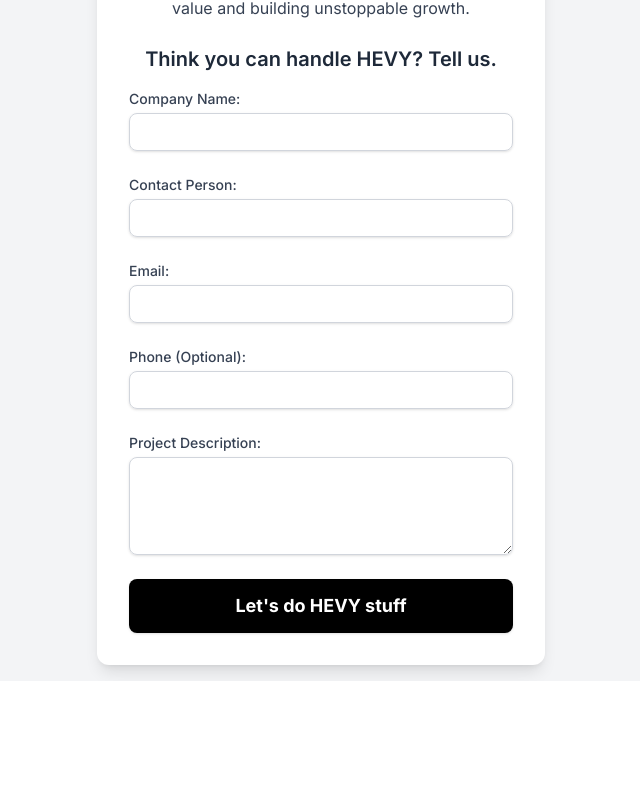
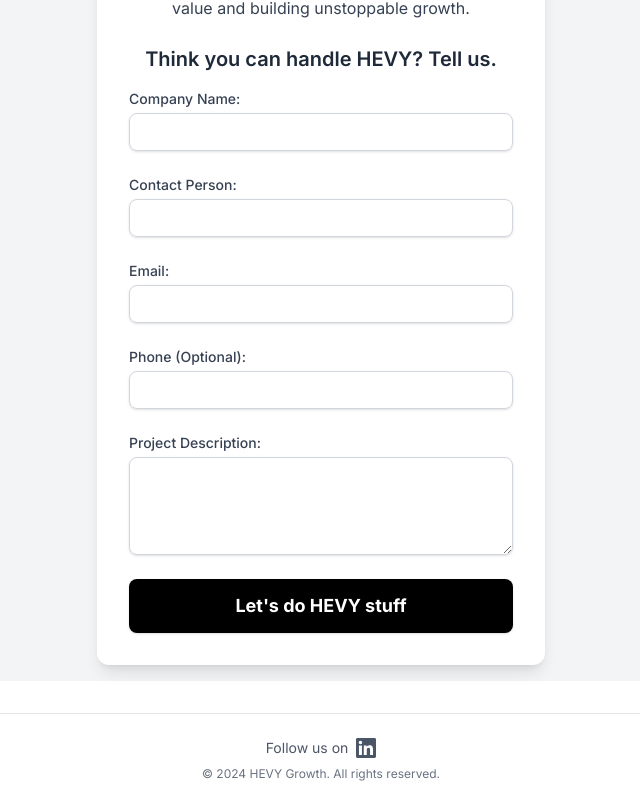
Before and after one commit to alelevycl/HEVY-page, a Next.js app: page / in a window 1280 px wide. Shown: the part 479-1285 px from the top of the page, without its empty margins (319-959 px from the left). Before the commit the page ends 1160 px from the top, so only its background shows below. Built offline with nearby package versions, Linux system fonts and the light colour scheme.

Commit message:
Implementación de Google Analytics, eventos personalizados, fixes de server/client, y limpieza de entorno. Proyecto listo para testing y despliegue.

```diff
--- a/src/app/components/BeHevyForm.tsx
+++ b/src/app/components/BeHevyForm.tsx
@@ -1,6 +1,7 @@
 import { useState, useRef } from 'react';
 import { useLanguage } from '../i18n/LanguageContext';
 import { translations } from '../i18n/translations';
+import { event as gaEvent } from "@/lib/gtag";
 
 export default function BeHevyForm() {
   const { language } = useLanguage();
@@ -98,6 +99,11 @@
     } finally {
       setIsSubmitting(false);
     }
+    gaEvent({
+      action: "submit_form",
+      category: "Form",
+      label: "BeHevy Application",
+    });
   };
 
   return (
--- a/src/app/components/ClientApplicationForm.tsx
+++ b/src/app/components/ClientApplicationForm.tsx
@@ -1,6 +1,7 @@
 import { useState } from 'react';
 import { useLanguage } from '../i18n/LanguageContext';
 import { translations } from '../i18n/translations';
+import { event as gaEvent } from "@/lib/gtag";
 
 export default function ClientApplicationForm() {
   const { language } = useLanguage();
@@ -56,6 +57,11 @@
     }
     setClientIsSubmitting(true);
     setClientFormMessage(t.sendingApplication);
+    gaEvent({
+      action: "submit_form",
+      category: "Form",
+      label: "Client Application",
+    });
     try {
       const response = await fetch('/api/client-inquiry', {
         method: 'POST',
--- /dev/null
+++ b/src/app/components/Footer.tsx
@@ -0,0 +1,43 @@
+"use client";
+
+import Link from 'next/link';
+import { useLanguage } from '../i18n/LanguageContext';
+import { translations } from '../i18n/translations';
+import { event as gaEvent } from "@/lib/gtag";
+
+export default function Footer() {
+  const { language } = useLanguage();
+  const t = translations[language];
+  return (
+    <footer className="bg-white border-t border-gray-200 py-6 mt-8">
+      <div className="max-w-md mx-auto px-4 text-center">
+        <div className="flex items-center justify-center space-x-2">
+          <span className="text-gray-600 text-sm">{t.followUs}</span>
+          <Link
+            href="https://www.linkedin.com/company/hevy-growth/"
+            target="_blank"
+            rel="noopener noreferrer"
+            className="inline-flex items-center text-gray-600 hover:text-gray-900 transition-colors duration-200"
+            onClick={() => gaEvent({
+              action: "click_linkedin",
+              category: "Social",
+              label: "Footer Linkedin"
+            })}
+          >
+            <svg
+              className="w-5 h-5"
+              fill="currentColor"
+              viewBox="0 0 24 24"
+              aria-hidden="true"
+            >
+              <path d="M20.447 20.452h-3.554v-5.569c0-1.328-.027-3.037-1.852-3.037-1.853 0-2.136 1.445-2.136 2.939v5.667H9.351V9h3.414v1.561h.046c.477-.9 1.637-1.85 3.37-1.85 3.601 0 4.267 2.37 4.267 5.455v6.286zM5.337 7.433c-1.144 0-2.063-.926-2.063-2.065 0-1.138.92-2.063 2.063-2.063 1.14 0 2.064.925 2.064 2.063 0 1.139-.925 2.065-2.064 2.065zm1.782 13.019H3.555V9h3.564v11.452zM22.225 0H1.771C.792 0 0 .774 0 1.729v20.542C0 23.227.792 24 1.771 24h20.451C23.2 24 24 23.227 24 22.271V1.729C24 .774 23.2 0 22.222 0h.003z"/>
+            </svg>
+          </Link>
+        </div>
+        <div className="mt-2 text-gray-500 text-xs">
+          {t.allRightsReserved}
+        </div>
+      </div>
+    </footer>
+  );
+}
--- a/src/app/i18n/translations.ts
+++ b/src/app/i18n/translations.ts
@@ -40,6 +40,8 @@
     language: 'Language',
     english: 'English',
     spanish: 'Español',
+    followUs: 'Follow us on',
+    allRightsReserved: '© 2024 HEVY Growth. All rights reserved.',
   },
   es: {
     weAreHevy: 'Somos HEVY',
@@ -82,5 +84,7 @@
     language: 'Idioma',
     english: 'Inglés',
     spanish: 'Español',
+    followUs: 'Síguenos en',
+    allRightsReserved: '© 2024 HEVY Growth. Todos los derechos reservados.',
   }
 };
--- a/src/app/layout.tsx
+++ b/src/app/layout.tsx
@@ -2,6 +2,8 @@
 import { Inter } from "next/font/google";
 import "./globals.css";
 import { LanguageProvider } from "./i18n/LanguageContext";
+import Footer from "./components/Footer";
+import Script from "next/script";
 
 const inter = Inter({ subsets: ["latin"] });
 
@@ -49,7 +51,24 @@
       <body className={inter.className}>
         <LanguageProvider>
           {children}
+          <Footer />
         </LanguageProvider>
+        {process.env.NODE_ENV === "production" && (
+          <>
+            <Script
+              src="https://www.googletagmanager.com/gtag/js?id=G-0KH5JDRCH8"
+              strategy="afterInteractive"
+            />
+            <Script id="gtag-init" strategy="afterInteractive">
+              {`
+                window.dataLayer = window.dataLayer || [];
+                function gtag(){dataLayer.push(arguments);}
+                gtag('js', new Date());
+                gtag('config', 'G-0KH5JDRCH8');
+              `}
+            </Script>
+          </>
+        )}
       </body>
     </html>
   );
--- a/src/app/page.tsx
+++ b/src/app/page.tsx
@@ -13,7 +13,8 @@
   const t = translations[language];
 
   return (
-    <div className="bg-gray-100 min-h-screen flex items-center justify-center p-4">
+    <div className="bg-gray-100 min-h-screen flex flex-col">
+      <div className="flex-1 flex items-center justify-center p-4">
       {/* Selector de idioma arriba a la derecha, fuera del contenedor */}
       <div className="fixed top-6 right-8 z-20">
         <nav className="flex gap-1 text-base select-none">
@@ -79,6 +80,7 @@
           }
         `}</style>
       </div>
+      </div>
     </div>
   );
 }
--- /dev/null
+++ b/src/lib/gtag.ts
@@ -0,0 +1,23 @@
+declare global {
+  interface Window {
+    gtag: (...args: unknown[]) => void;
+  }
+}
+
+export const GA_MEASUREMENT_ID = 'G-0KH5JDRCH8';
+
+// Envía un evento personalizado a Google Analytics
+export function event({ action, category, label, value }: {
+  action: string;
+  category: string;
+  label: string;
+  value?: number;
+}) {
+  if (typeof window !== 'undefined' && window.gtag) {
+    window.gtag('event', action, {
+      event_category: category,
+      event_label: label,
+      value: value,
+    });
+  }
+}
```
